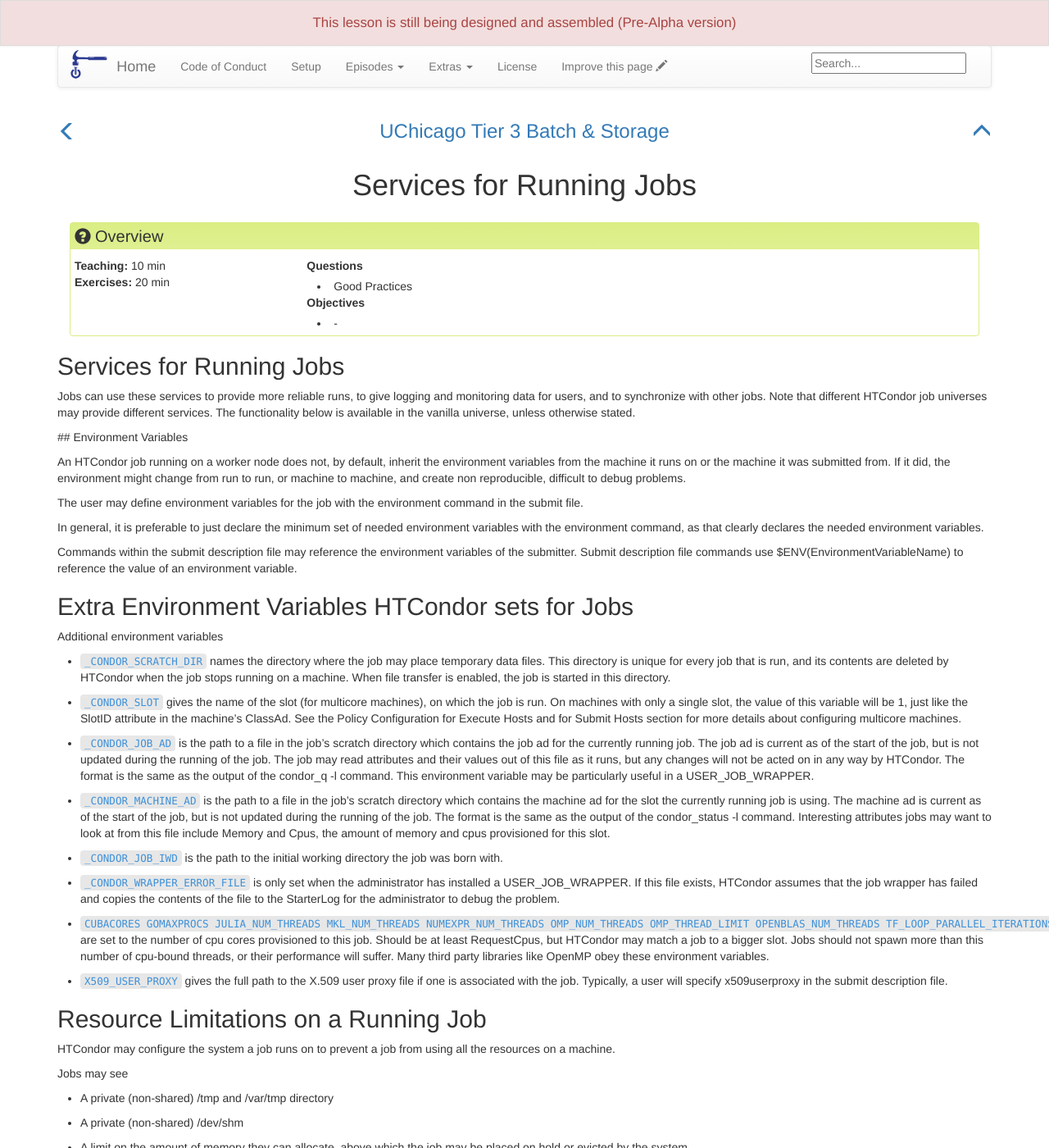
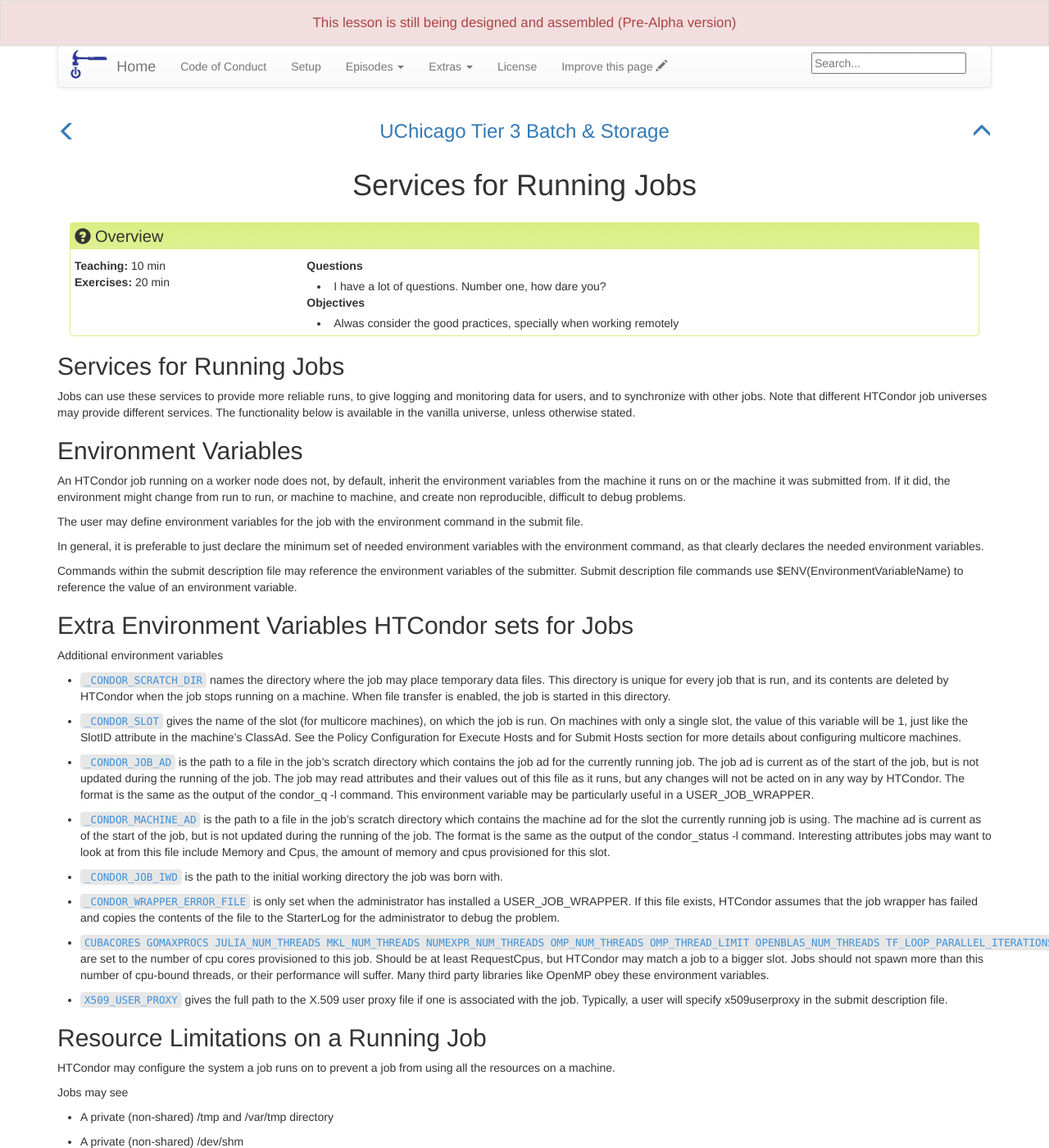
Before and after one commit to Cecilia-Duran/chicago_tier3_batch_and_storage, a Jekyll site: the page built from _episodes/07-services_goodpractices.md, in a window 1280 px wide and 1400 px high. Shown: the whole window at 82% size. Built offline with Jekyll 4.4.1, drawn with Linux system fonts in a browser that asks for light colours; some of the changed text lies outside the part shown.

Commit message:
Update 07-services_goodpractices.md

```diff
--- a/_episodes/07-services_goodpractices.md
+++ b/_episodes/07-services_goodpractices.md
@@ -3,18 +3,18 @@ title: "Services for Running Jobs"
 teaching: 10
 exercises: 20
 questions:
-- "Good Practices"
+- "I have a lot of questions. Number one, how dare you?"
 objectives:
-- "-"
+- "Alwas consider the good practices, specially when working remotely"
 keypoints:
-- "-"
+- "Where should I do my work when logging in to the UChicago Analysis Facility?"
 ---
 
 ## Services for Running Jobs
 
 Jobs can use these services to provide more reliable runs, to give logging and monitoring data for users, and to synchronize with other jobs. Note that different HTCondor job universes may provide different services. The functionality below is available in the vanilla universe, unless otherwise stated.
 
-## Environment Variables
+## Environment Variables
 
 An HTCondor job running on a worker node does not, by default, inherit the environment variables from the machine it runs on or the machine it was submitted from. If it did, the environment might change from run to run, or machine to machine, and create non reproducible, difficult to debug problems.
 
```
